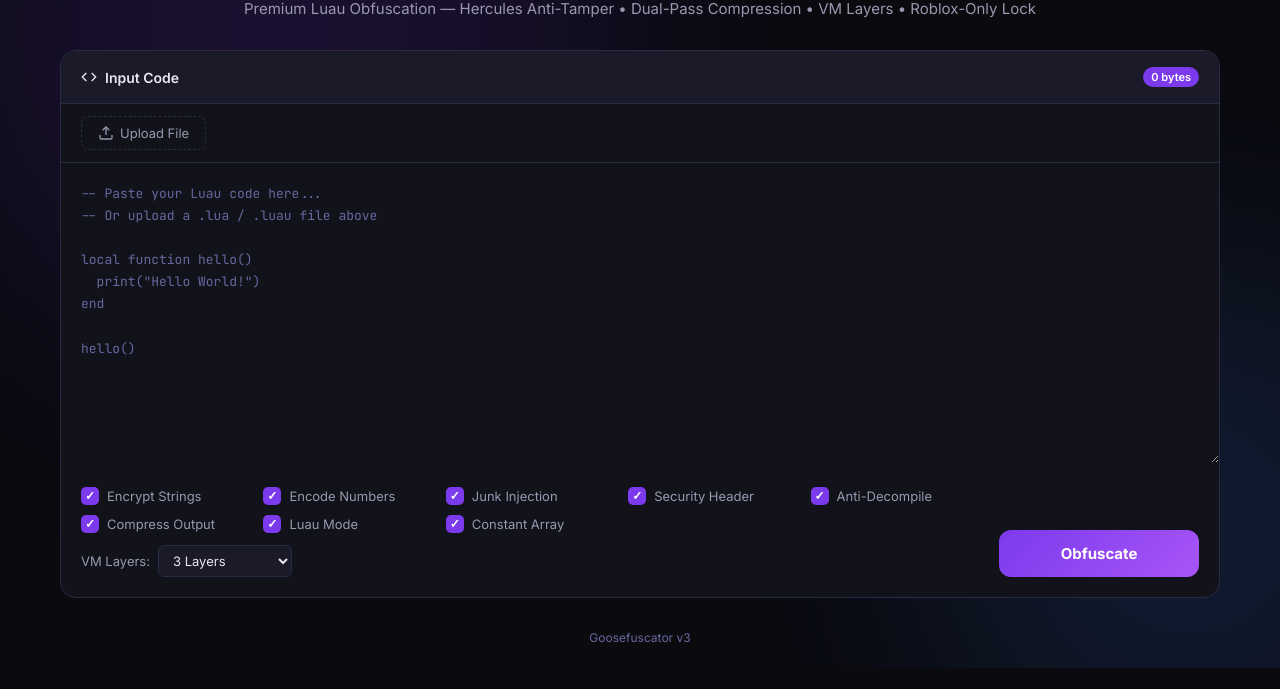
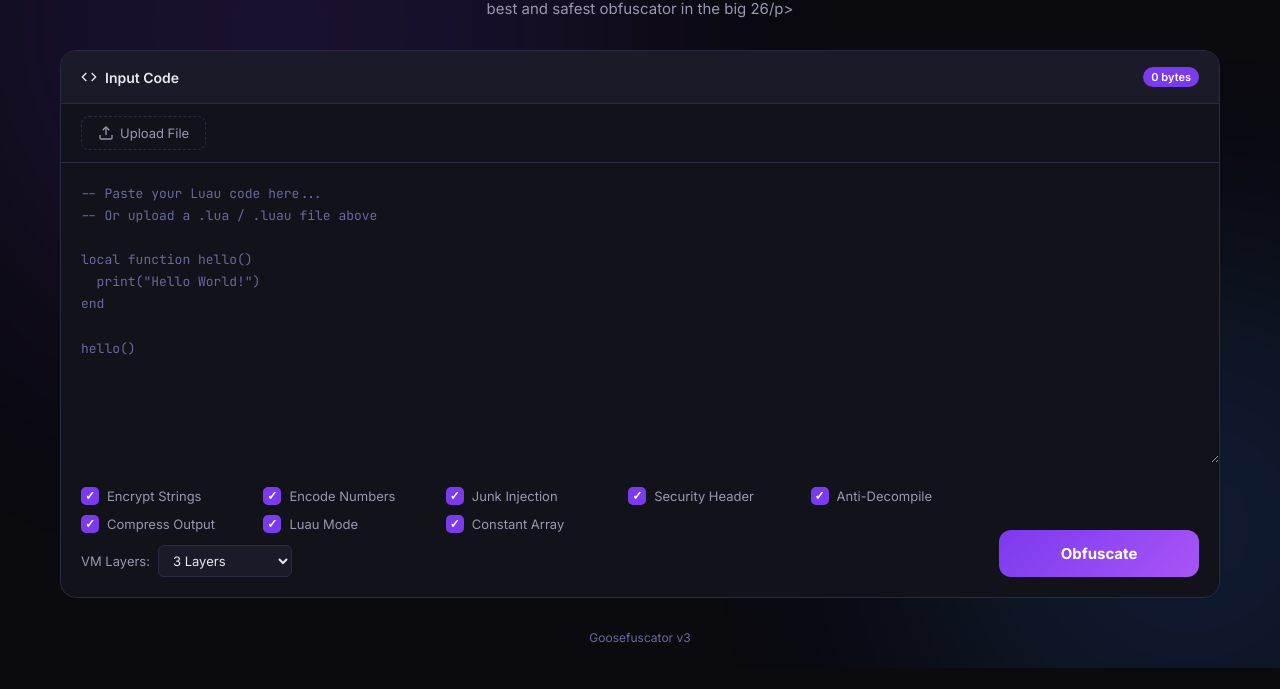
Before and after one commit to gooooooose6055/goosefuscator, a website: page public/index.html in a window 1280 px wide. Shown: the part 132-821 px from the top of the page. Drawn offline with Linux system fonts and the light colour scheme.

Commit message:
Update index.html

```diff
--- a/public/index.html
+++ b/public/index.html
@@ -613,8 +613,7 @@
   <div class="container">
     <header class="header">
       <h1 class="logo">Goosefuscator <span>v3</span></h1>
-      <p class="subtitle">Premium Luau Obfuscation — Hercules Anti-Tamper • Dual-Pass Compression • VM Layers •
-        Roblox-Only Lock</p>
+      <p class="subtitle">best and safest obfuscator in the big 26/p>
     </header>
 
     <main class="main">
```
